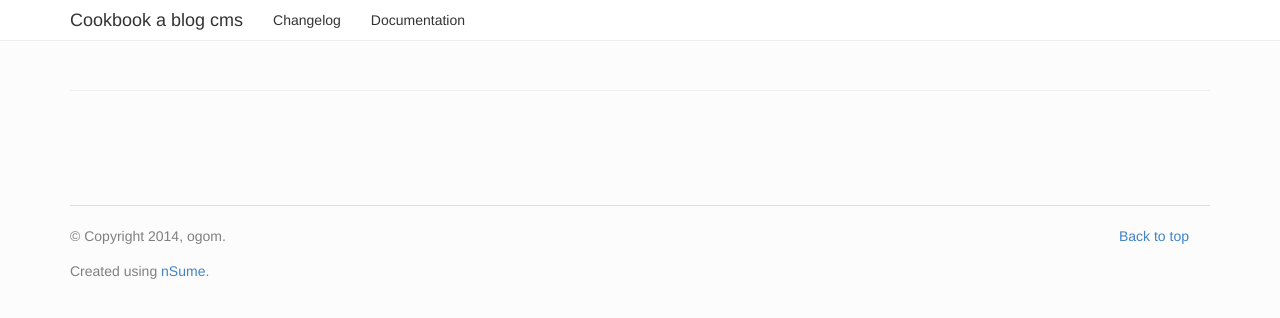
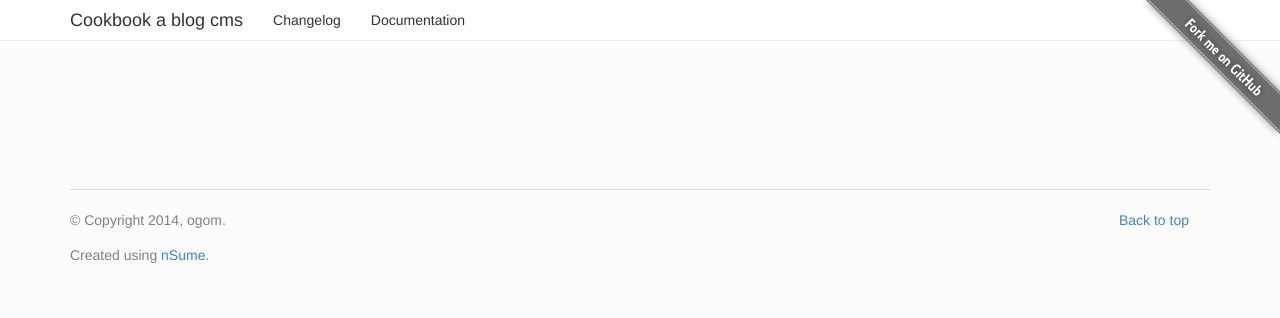
Before and after one commit to ogom/cookbook-acms, a Jekyll site: the page built from index.html, in a window 1280 px wide. Shown: the top 318 px of the page. Built offline with Jekyll 4.4.1, drawn with Linux system fonts in a browser that asks for light colours; Markdown is read by kramdown in place of the engine named in the settings.

Commit message:
Added ribbon for github

```diff
--- a/_includes/navbar.liquid
+++ b/_includes/navbar.liquid
@@ -1,5 +1,8 @@
 <div class="navbar navbar-default navbar-fixed-top">
   <div class="container">
+    <a href="https://github.com/ogom/cookbook-acms">
+    <img style="position: absolute; top: 0; right: 0; border: 0;"
+      src="{{ site.baseurl }}/assets/img/ribbons/forkme_right_gray.png" alt="Fork me on GitHub"</a>
     <div class="navbar-header">
       <a href="{{ site.baseurl }}/" class="navbar-brand">{{ site.name }}</a>
       <button class="navbar-toggle" type="button" data-toggle="collapse" data-target="#navbar-main">
--- a/_layouts/default.html
+++ b/_layouts/default.html
@@ -16,7 +16,7 @@
     <div class="container">
 
       <div class="page-header" id="banner">
-        <h2>{{ page.title }}</h2>
+        <p class="lead">{{ page.title }}</p>
       </div>
 
       {{ content }}
```
Also changed, not shown: assets/img/ribbons/forkme_right_gray.png (added).
